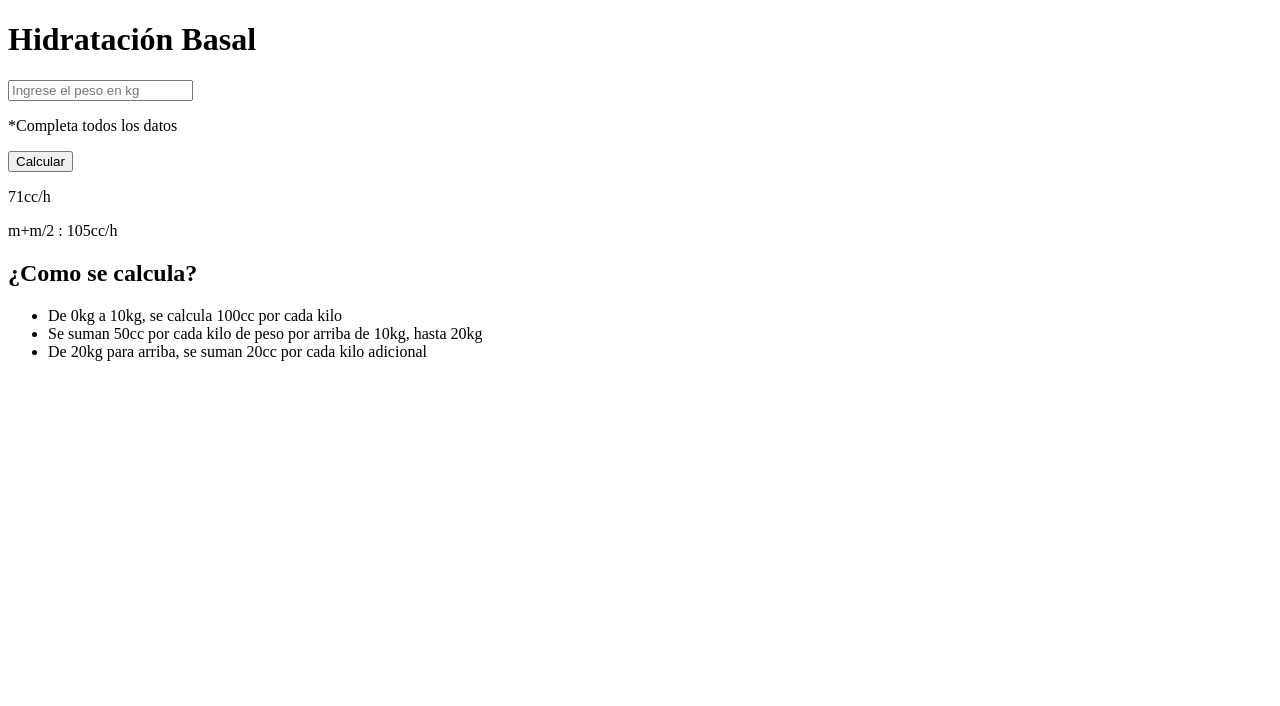
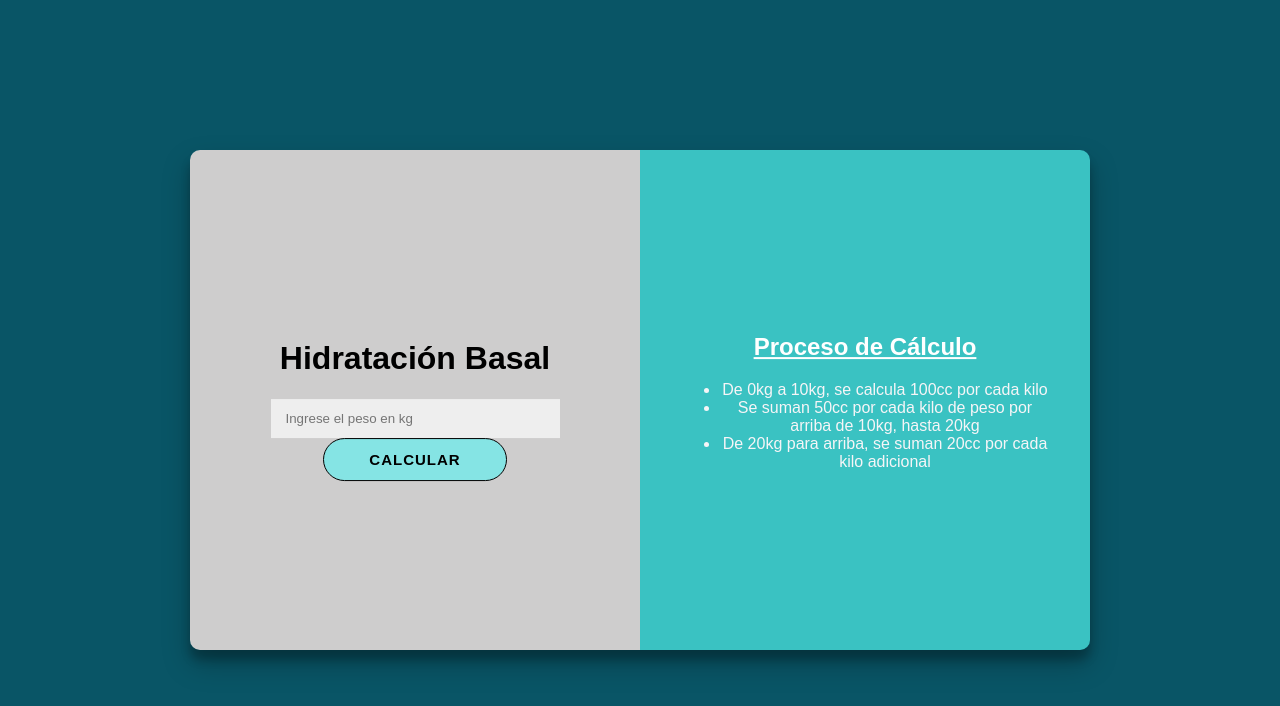
Before and after one commit to DPachinik/Calculadora-de-Hidratacion, a plain HTML site: page index.html in a window 1280 px wide. Drawn offline with Linux system fonts and the light colour scheme.

Commit message:
Aplicación de Estilos CSS

```diff
--- a/index.html
+++ b/index.html
@@ -2,19 +2,23 @@
 <html>
     <head>
         <title>Calculadora de hidratación</title>
+        <link rel="stylesheet" href="./style.css"/>
     </head>
     <body>
-        <div>
-            <div>
+        <div id="contenedor">
+            <div id="calculadora">
+                <div class="contenido">
                     <h1>Hidratación Basal</h1>
                     <input type="number" placeholder="Ingrese el peso en kg"/>
-                <p>*Completa todos los datos</p>
-                <button>Calcular</button>
-                <p>71cc/h</p>
-                <p>m+m/2 : 105cc/h</p>
+                    <p class="item" id="error">*Completa todos los datos</p>
+                    <button class="item" id="Calcular">Calcular</button>
+                    <p class="item resultado" id="flu">71cc/h</p>
+                    <p class="item resultado" id="man">m+m/2 : 105cc/h</p>
                 </div>
-            <div>
-                <h2>¿Como se calcula?</h2>
+            </div>
+            <div id="detalle">
+                <div class="contenido">
+                    <h2><u>Proceso de Cálculo</u></h2>
                     <ul>
                         <li>De 0kg a 10kg, se calcula 100cc por cada kilo</li>
                         <li>Se suman 50cc por cada kilo de peso por arriba de 10kg, hasta 20kg</li>
@@ -22,5 +26,6 @@
                     </ul>
                 </div>
             </div>
+        </div>
     </body>
 </html>
--- /dev/null
+++ b/style.css
@@ -0,0 +1,94 @@
+h1{
+    color: rgb(0, 0, 0);
+}
+h2{
+    color: rgb(255, 255, 255);
+}
+@import url('https://fonts.googleapis.com/css?family=Montserrat:400,800');
+body{
+    background: rgb(9, 85, 102);
+    font-family: 'Montserrat', sans-serif;
+    color: #3E363F;
+}
+#contenedor{
+    width: 900px;
+    height: 500px;
+    text-align: center;
+    /* Estas 3 lineas se encargan de centrar el div vertical y horizontalmente */
+    position: absolute;
+    inset: 0;
+    margin: auto;
+}
+#calculadora{
+    background: rgb(206, 205, 205);
+    /* Con estas 3 lineas vamos a hacer que los divs queden lado a lado */
+    width: 50%;
+    height: 100%;
+    float: left;
+}
+
+#detalle{
+    background: #3ac2c2;
+    /* Con estas 3 lineas vamos a hacer que los divs queden lado a lado */
+    width: 50%;
+    height: 100%;
+    float: left;
+    color: #f6f5f7;
+}
+.contenido{
+    /* Estas tres lineas van a centrar el contenido verticalmente dentro de cada div */
+    position: relative;
+    top: 50%;
+    transform: translateY(-50%);
+    overflow: hidden;
+    padding: 40px;
+}
+input {
+	width: 70%;
+    padding: 12px 15px;
+    border: none;
+    background-color: #eee;
+}
+
+button {
+    font-size: 15px;
+	font-weight: bold;
+	padding: 12px 45px;
+	border-radius: 30px;
+	background-color: #85e4e4;
+	border: 1px solid #000000;
+	color: #000000;
+	text-transform: uppercase;
+	letter-spacing: 1px;
+	transition: transform 20ms ease-in;
+}
+
+button:active {
+	transform: scale(0.95);
+}
+#contenedor{
+    width: 900px;
+    height: 500px;
+    text-align: center;
+    /* Estas 3 lineas se encargan de centrar el div vertical y horizontalmente */
+    position: absolute;
+    inset: 0;
+    margin: auto;
+    border-radius: 10px;
+    overflow: hidden;
+    box-shadow: 0 14px 28px rgba(0,0,0,0.25),
+      0 10px 10px rgba(0,0,0,0.22);
+  }
+  #error{
+    color: red;
+    font-weight: bold;
+    display: none;
+}
+
+.resultado{
+    color: #0A81D1;
+    font-weight: bold;
+    font-size: 25px;
+    margin-bottom: 5px;
+    display: none;
+}
```
Lines whose indentation alone changed are shown as unchanged.
